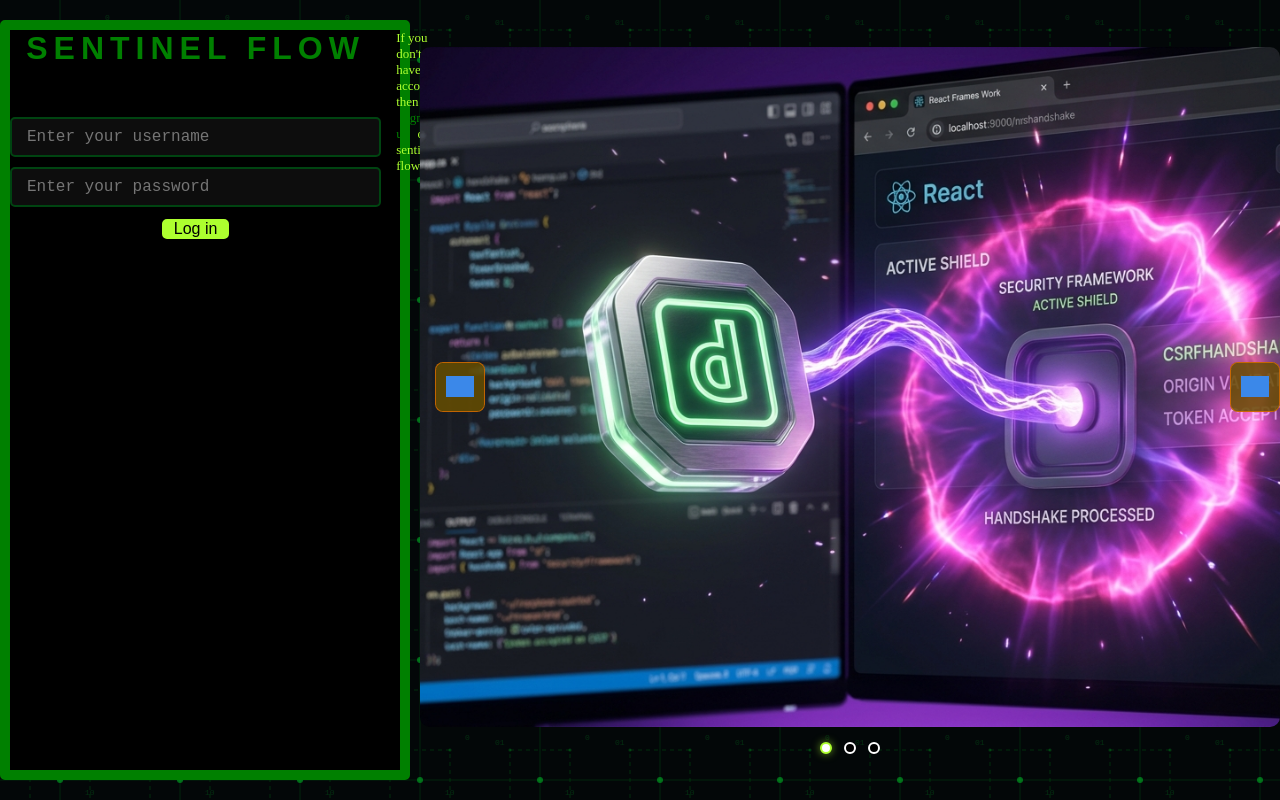
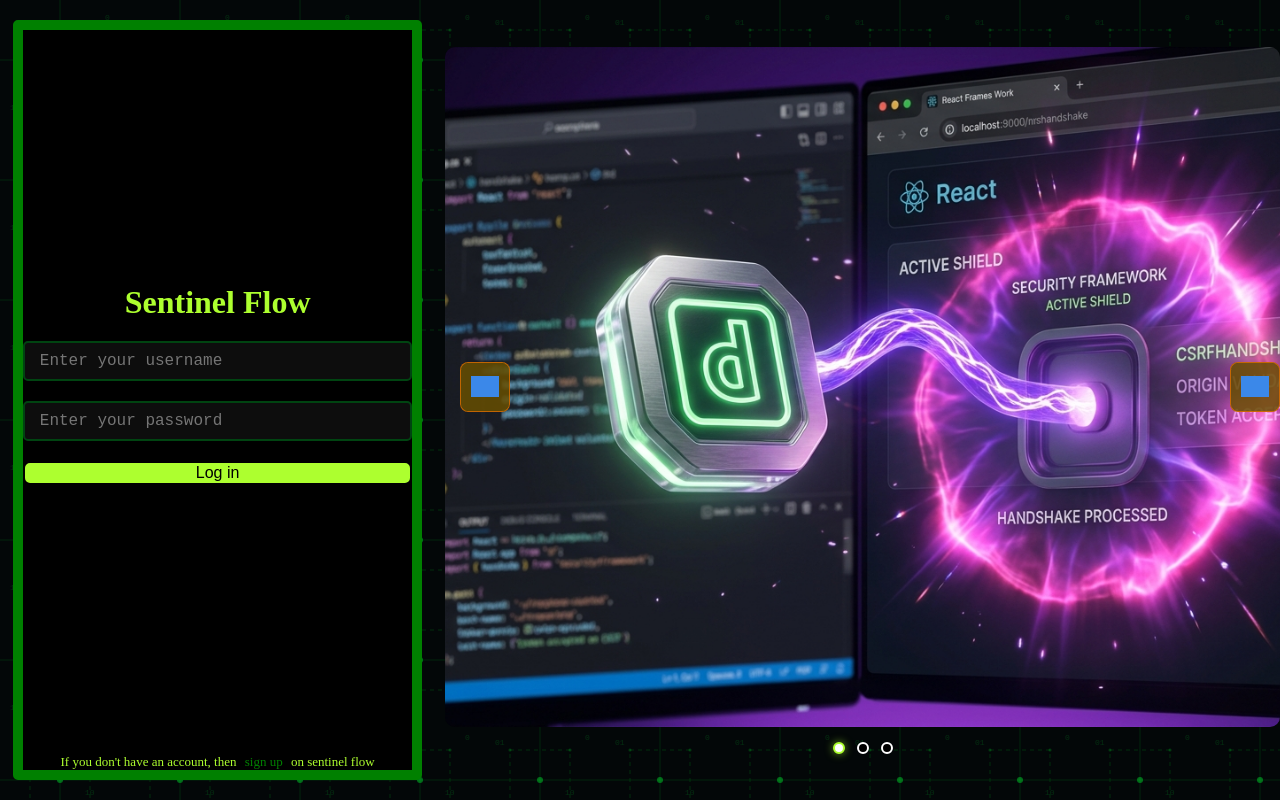
Before and after one commit to hsky8689-sys/Sentinel-Flow-Frontend, a React (Vite) app: page / in a window 1280 px wide. Built offline with nearby package versions, Linux system fonts and the light colour scheme; no server answers; grey boxes are pictures that could not be loaded.

Commit message:
login page glitching bug fixed and signup well centered

```diff
--- a/src/Login.jsx
+++ b/src/Login.jsx
@@ -1,4 +1,4 @@
-import { useState,useEffect } from 'react'
+import { useState,useEffect, useRef } from 'react'
 import { Link } from 'react-router-dom';
 import {tryLogin} from './utils/login-signup-utils.js'
 import './assets/css/login-page.css'
@@ -33,15 +33,7 @@ function InputTab(){
     return (
         <div className={"loginDiv"}>
             <div className='innerLogin'>
-                <h1 style={{
-                    fontFamily: "'Orbitron', sans-serif",
-                    color: "green",
-                    fontSize: "2rem",
-                    textAlign: "center",
-                    margin: "0 auto 40px auto",
-                    textTransform: "uppercase",
-                    letterSpacing: "6px"
-                }}>
+                <h1 className='logoText'>
                     Sentinel Flow
                 </h1>
                 <input className={"inputField"}
@@ -80,22 +72,31 @@ function LoginPageCarousell({slides,slide,setSlide,timer,setTimer}) {
             return;
         }
         setSlide((slidesSize +slide + (left ? -1 : 1))%slidesSize);
-        setTimer(10000);
+        setTimer(4000);
     }
+    const imageRef = useRef(null);
     useEffect(() => {
         const interval = setInterval(() => {
             setSlide((prevSlide) => (prevSlide + 1) % slidesSize);
         }, timer);
         return () => clearInterval(interval);
     }, [slidesSize,timer]);
-
+    useEffect(()=>{
+        const imageElem = imageRef.current;
+        if(imageElem){
+            imageElem.classList.remove('activeAnimation');
+            void imageElem.offsetWidth;
+            imageElem.classList.add('activeAnimation');
+        }
+    },[slide]);
     return (
         <div className={"carousel"}>
             <div className={"carouselWrapper"}>
             <button id={"rightChange"}
                     onClick={()=>changeSlide(false)}/>
             <img
-                key={slide}
+                ref={imageRef}
+                id="imageSlide"
                 className="slideImage active"
                 src={slides[slide].visual}
                 alt={`Image ${slide + 1}`}
--- a/src/assets/css/login-page.css
+++ b/src/assets/css/login-page.css
@@ -10,41 +10,43 @@
 }
 .loginDiv{
     display: flex;
-    flex-direction: row;
+    flex-direction: column;
+    justify-content: space-between;
     background-color: black;
     border: 10px green solid;
     border-radius: 5px;
     width: 32vw;
     max-width: 32vw;
+    min-width: 32vw;
+    flex: 0 0 32vw;
     height: 95vh;
     box-sizing: border-box;
     gap:15px;
-    justify-items: center;
-    align-content: center;
     color: greenyellow;
+    margin: 1vw;
 }
 .innerLogin{
     display: flex;
-    gap: 10px;
     flex-direction: column;
-    justify-items: center;
-    align-content: center;
-    width: 29vw;
-    min-width: 29vw;
-    max-width: 29vw;
-    flex: 0 0 29vw;
-    height: 100%;
+    align-items: center;
+    justify-content: center;
+    width: 100%;
+    gap: 20px;
+    flex-grow: 1;
 }
 .inputField{
     border: 2px greenyellow solid;
     border-radius: 5px;
     height: 3vh;
     font-size: 1rem;
+    padding: 0 10px;
+    width: 90%;
+    justify-self: center;
 }
 #loginBtn{
     border:2px black solid;
     height: 3vh;
-    width: 5.5vw;
+    width: 100%;
     font-size: 1rem;
     align-self: center;
     cursor: pointer;
@@ -73,7 +75,9 @@
     min-height: var(--slide-image-max-height);
     min-width: var(--slide-image-max-width);
     border-radius: 10px;
-    animation: cyberFadeIn 4.5s ease-in-out forwards;
+}
+.activeAnimation {
+    animation: cyberFade 4.5s ease-out forwards;
 }
 .inputField:focus {
     outline: none;
@@ -82,8 +86,8 @@
 }
 #signUpContainer{
     position: relative;
-    justify-content:left;
-    align-items:bottom;
+    text-align: center;
+    margin-top: auto;
 }
 #signUpContainer p{
     font-size: small;
@@ -128,12 +132,16 @@
         background-color: white;
     }
 }
-@keyframes cyberFadeIn {
-    from {
-        opacity: 0;
+@keyframes cyberFade {
+    0% {
+        opacity: 0.2;
+        filter: brightness(0.4) contrast(1.8);
+        transform: scale(1.03);
     }
-    to {
+    100% {
         opacity: 1;
+        filter: brightness(1) contrast(1);
+        transform: scale(1);
     }
 }
 .carousel-container {
--- a/src/csva.html
+++ /dev/null
@@ -1,74 +0,0 @@
-<!DOCTYPE html>
-<html>
-    <head>
-        <title>Login page</title>
-        <link rel="stylesheet" type="text/css" href="./assets/css/rootStyles.css">
-        <style>
-            body{
-                background: #000;
-            }
-            #mainDiv{
-                display: flex;
-                flex-direction: row;
-                width: 100vw;
-                height: 100vh;
-                justify-content:center;
-                align-items:center;
-                gap: 10px;
-                z-index:0;
-            }
-            #loginDiv{
-                display: grid;
-                background-color: blue;
-                width: 30vw;
-                height: 95vh;
-                z-index: 1;
-            }
-            #innerLogin{
-                display: flex;
-                flex-direction: column;
-                justify-content:center;
-                align-items:center;
-                gap:10px;
-            }
-            #carouselDiv{
-                background-color: greenyellow;
-                border-radius: 30px;
-                width: 60vw;
-                height: 95vh;
-                z-index: 1;
-            }
-            input[type="text"],
-            input[type="password"]{
-                border-radius: 10px;
-                height: 6vh;
-                width: 95%;
-            }
-            input[type="button"]{
-                width: 80%;
-                height: 4vh;
-                text-overflow: clip;
-                border-radius: 10px;
-                box-shadow: #000;
-            }
-        </style>
-    </head>
-    <body>
-        <div id="mainDiv">
-            <div id="loginDiv">
-                <div id="innerLogin">
-                    <h1>Sentinel Flow</h1>
-                    <label>Username:</label>
-                    <input type="text" placeholder="Enter your username"/>
-                    <label>Password:</label>
-                    <input type="password" placeholder="Enter your password"/>
-                    <input type="button" value="Log in"/>
-                </div>
-            </div>
-
-            <div id="carouselDiv">
-
-            </div>
-        </div>
-    </body>
-</html>
```
